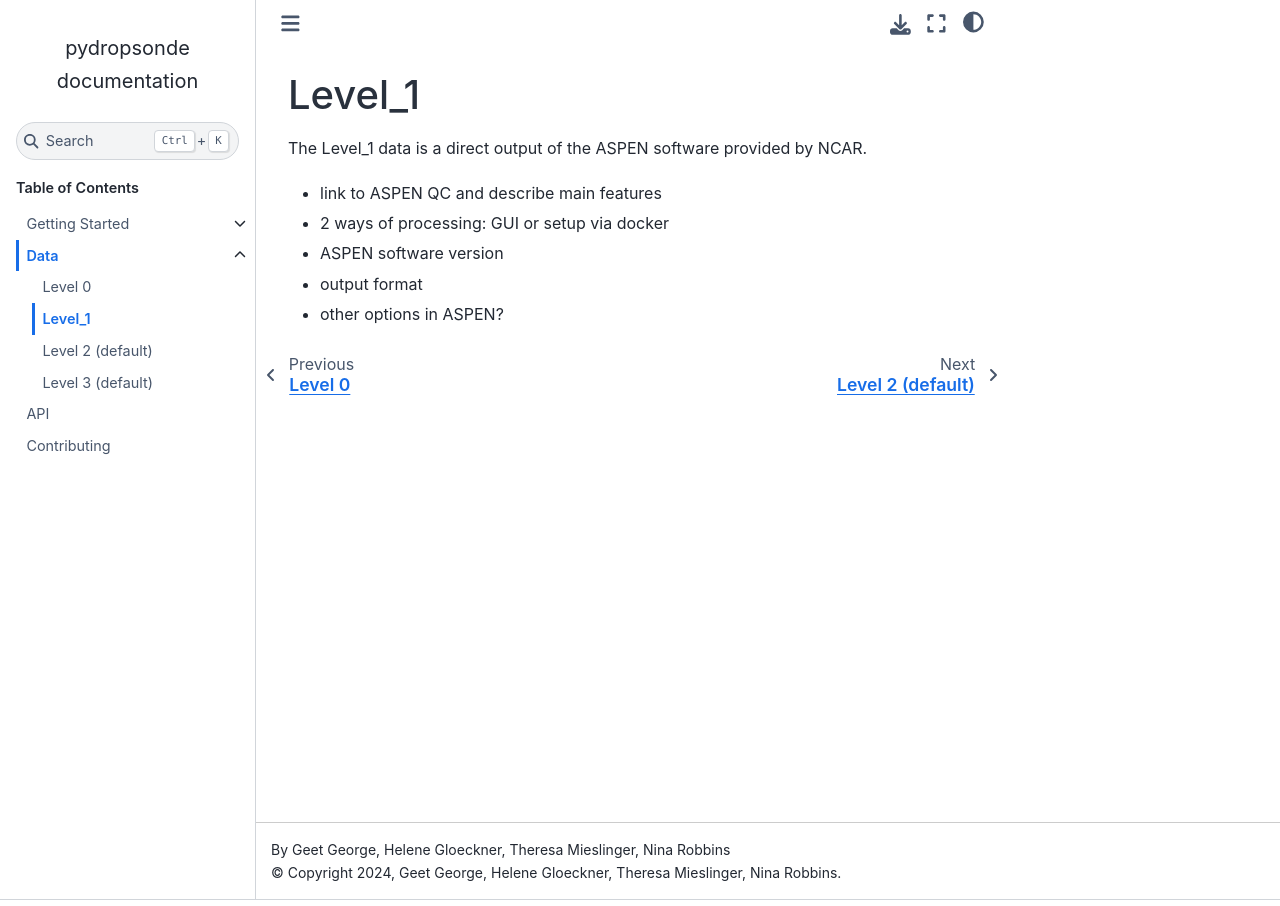
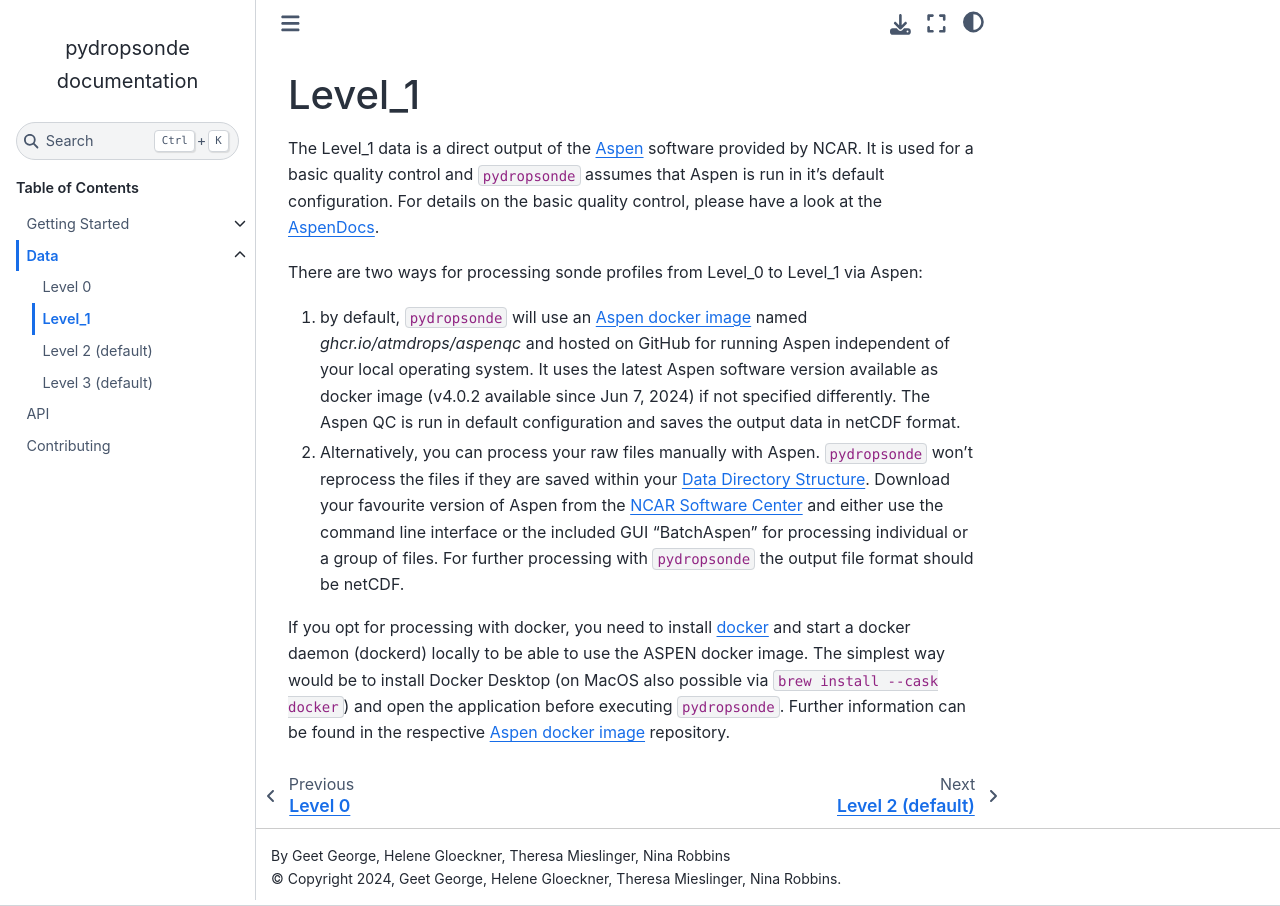
Before and after one commit to tmieslinger/pydropsonde, a Sphinx documentation site: the page built from docs/source/data/level1.rst, in a window 1280 px wide. Built offline with Sphinx 7.4.7 and the Sphinx Book theme 1.1.4, drawn with Linux system fonts in a browser that asks for light colours.

Commit message:
data: add and rearrange info on Level_1

```diff
--- a/docs/source/data/level1.rst
+++ b/docs/source/data/level1.rst
@@ -1,10 +1,15 @@
 Level_1
 =======
 
-The Level_1 data is a direct output of the ASPEN software provided by NCAR.
+The Level_1 data is a direct output of the `Aspen <https://www.eol.ucar.edu/content/aspen>`_ software provided by NCAR.
+It is used for a basic quality control and ``pydropsonde`` assumes that Aspen is run in it's default configuration.
+For details on the basic quality control, please have a look at the `AspenDocs <https://ncar.github.io/aspendocs/index.html>`_.
 
-* link to ASPEN QC and describe main features
-* 2 ways of processing: GUI or setup via docker
-* ASPEN software version
-* output format
-* other options in ASPEN?
+There are two ways for processing sonde profiles from Level_0 to Level_1 via Aspen:
+
+#. by default, ``pydropsonde`` will use an `Aspen docker image <https://github.com/atmdrops/aspenqc>`_ named `ghcr.io/atmdrops/aspenqc` and hosted on GitHub for running Aspen independent of your local operating system. It uses the latest Aspen software version available as docker image (v4.0.2 available since Jun 7, 2024) if not specified differently. The Aspen QC is run in default configuration and saves the output data in netCDF format.
+#. Alternatively, you can process your raw files manually with Aspen. ``pydropsonde`` won't reprocess the files if they are saved within your :ref:`data_directory_structure`. Download your favourite version of Aspen from the `NCAR Software Center <https://www.eol.ucar.edu/software/aspen>`_ and either use the command line interface or the included GUI "BatchAspen" for processing individual or a group of files. For further processing with ``pydropsonde`` the output file format should be netCDF.
+
+If you opt for processing with docker, you need to install `docker <https://www.docker.com/>`_ and start a docker daemon (dockerd) locally to be able to use the ASPEN docker image.
+The simplest way would be to install Docker Desktop (on MacOS also possible via ``brew install --cask docker``) and open the application before executing ``pydropsonde``.
+Further information can be found in the respective `Aspen docker image <https://github.com/atmdrops/aspenqc>`_ repository.
```
Also changed, not shown: docs/source/tutorial/run.rst (+4 -10 lines).
